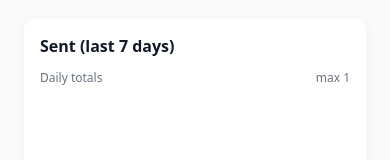
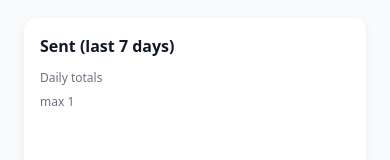
Before and after one commit to farzanfa/bulk-mail-app, a Next.js app: page /dashboard in a window 390 px wide. Shown: the part 569-729 px from the top of the page. Built offline with nearby package versions, Linux system fonts and the light colour scheme; no server answers; the database is empty; sample sign-in values are in the browser's storage.

Commit message:
ui(dashboard): responsive grid, chart sizing, and recent list layout

```diff
--- a/app/dashboard/page.tsx
+++ b/app/dashboard/page.tsx
@@ -54,7 +54,7 @@ export default async function DashboardPage() {
   return (
     <div className="max-w-6xl mx-auto p-6 space-y-6">
       <h1 className="text-2xl font-semibold">Dashboard</h1>
-      <div className="grid grid-cols-1 md:grid-cols-4 gap-4">
+      <div className="grid grid-cols-1 sm:grid-cols-2 lg:grid-cols-4 gap-4">
         <Card className="p-4">
           <div className="text-sm text-gray-500">Google Accounts</div>
           <div className="text-2xl">{googleCount}</div>
@@ -78,18 +78,18 @@ export default async function DashboardPage() {
         </Card>
       </div>
       <Section title="Sent (last 7 days)">
-        <div className="flex items-center justify-between mb-2">
+        <div className="flex flex-col sm:flex-row sm:items-center sm:justify-between gap-2 mb-2">
           <div className="text-xs text-gray-500">Daily totals</div>
           <div className="text-xs text-gray-500">max {max}</div>
         </div>
-        <svg viewBox="0 0 100 100" className="w-full h-24">
+        <svg viewBox="0 0 100 100" className="w-full h-40 sm:h-28">
           <polyline fill="none" stroke="#3b82f6" strokeWidth="2" points={points} />
         </svg>
       </Section>
       <Section title="Recent Campaigns">
         <div className="divide-y">
           {recentCampaigns.map((c: any) => (
-            <div key={c.id} className="p-3 flex items-center justify-between">
+            <div key={c.id} className="p-3 flex flex-col sm:flex-row sm:items-center sm:justify-between gap-2">
               <div>
                 <div className="font-medium">{c.id}</div>
                 <div className="text-sm text-gray-500">{new Date(c.created_at).toLocaleString()}</div>
```
